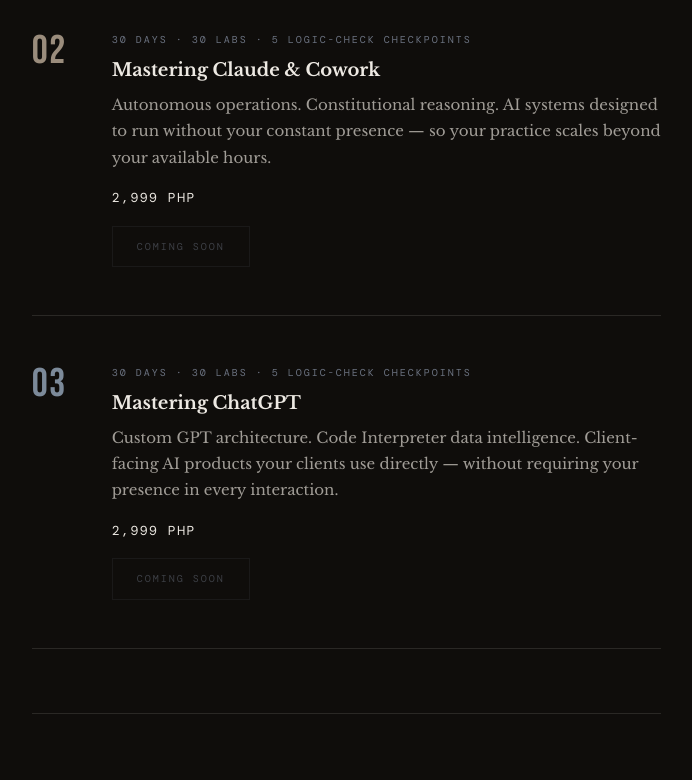
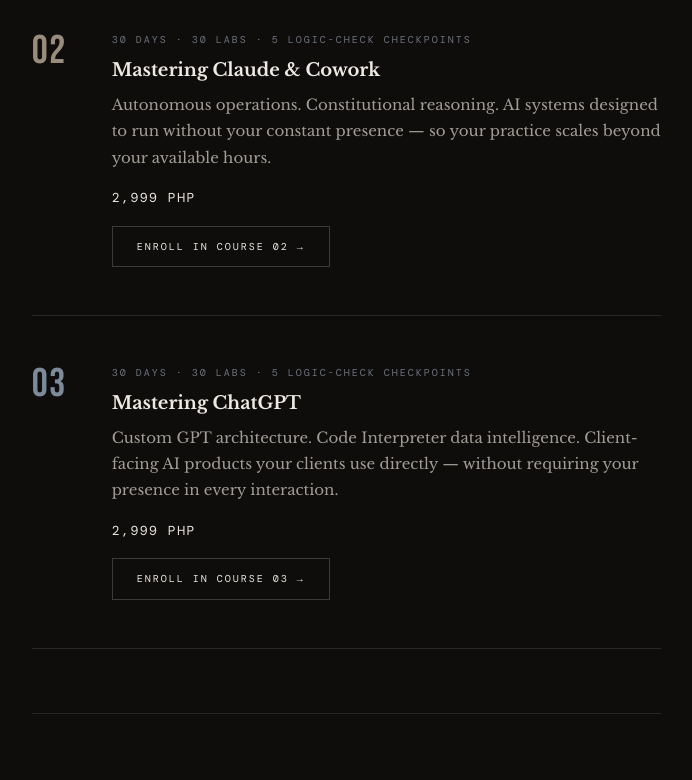
Before and after one commit to kittycataclysmic/marginmomentum-landing, a React (Vite) app: page / in a window 1280 px wide. Shown: the part 8293-9073 px from the top of the page, without its empty margins (491-1183 px from the left). Built offline with nearby package versions, Linux system fonts and the light colour scheme.

Commit message:
Update Intelligence Operator links to new URLs

```diff
--- a/src/App.jsx
+++ b/src/App.jsx
@@ -211,7 +211,7 @@
           <li><a href="https://app.marginmomentum.co">VA Launch System Portal</a></li>
           <li><a href="https://valibrary.marginmomentum.co">Mainframe VA Library</a></li>
           <li><a href="https://systems.marginmomentum.co">VA Systems Library</a></li>
-          <li><a href="https://intelligenceoperator001.marginmomentum.co/" target="_blank" rel="noreferrer" className="nav-io-link">The Intelligence Operator</a></li>
+          <li><a href="https://intelligenceoperator.marginmomentum.co/" target="_blank" rel="noreferrer" className="nav-io-link">The Intelligence Operator</a></li>
         </ul>
       </nav>
 
@@ -505,18 +505,18 @@
             <div className="io-stack-box reveal">
               <div className="io-stack-title">Intelligence Operator: Complete Stack</div>
               <div className="io-stack-courses">
-                <div className="io-stack-course">
+                <a href="https://intelligenceoperator001.marginmomentum.co/" target="_blank" rel="noreferrer" className="io-stack-course io-stack-course-link">
                   <span className="io-stack-dot" style={{background:'#7C9A92'}} />
                   Course 01 — Mastering Gemini AI &amp; NotebookLM
-                </div>
-                <div className="io-stack-course">
+                </a>
+                <a href="https://intelligenceoperator002.marginmomentum.co/" target="_blank" rel="noreferrer" className="io-stack-course io-stack-course-link">
                   <span className="io-stack-dot" style={{background:'#9A8C7C'}} />
                   Course 02 — Mastering Claude &amp; Cowork
-                </div>
-                <div className="io-stack-course">
+                </a>
+                <a href="https://intelligenceoperator003.marginmomentum.co/" target="_blank" rel="noreferrer" className="io-stack-course io-stack-course-link">
                   <span className="io-stack-dot" style={{background:'#7C8A9A'}} />
                   Course 03 — Mastering ChatGPT
-                </div>
+                </a>
               </div>
               <p className="io-stack-desc">
                 All three courses. One investment. One credential reviewed and issued by The Systems Architect personally
@@ -566,7 +566,9 @@
                   without your constant presence — so your practice scales beyond your available hours.
                 </p>
                 <div className="io-course-price">2,999 PHP</div>
-                <span className="io-course-soon">Coming Soon</span>
+                <a href="https://intelligenceoperator002.marginmomentum.co/" target="_blank" rel="noreferrer" className="io-course-btn">
+                  Enroll in Course 02 →
+                </a>
               </div>
             </div>
 
@@ -581,7 +583,9 @@
                   products your clients use directly — without requiring your presence in every interaction.
                 </p>
                 <div className="io-course-price">2,999 PHP</div>
-                <span className="io-course-soon">Coming Soon</span>
+                <a href="https://intelligenceoperator003.marginmomentum.co/" target="_blank" rel="noreferrer" className="io-course-btn">
+                  Enroll in Course 03 →
+                </a>
               </div>
             </div>
 
@@ -672,7 +676,7 @@
               <li><a href="https://app.marginmomentum.co">VA Launch System Portal</a></li>
               <li><a href="https://valibrary.marginmomentum.co">Mainframe VA Library</a></li>
               <li><a href="https://systems.marginmomentum.co">VA Systems Library</a></li>
-              <li><a href="https://intelligenceoperator001.marginmomentum.co/" target="_blank" rel="noreferrer">The Intelligence Operator</a></li>
+              <li><a href="https://intelligenceoperator.marginmomentum.co/" target="_blank" rel="noreferrer">The Intelligence Operator</a></li>
             </ul>
           </div>
         </div>
```
